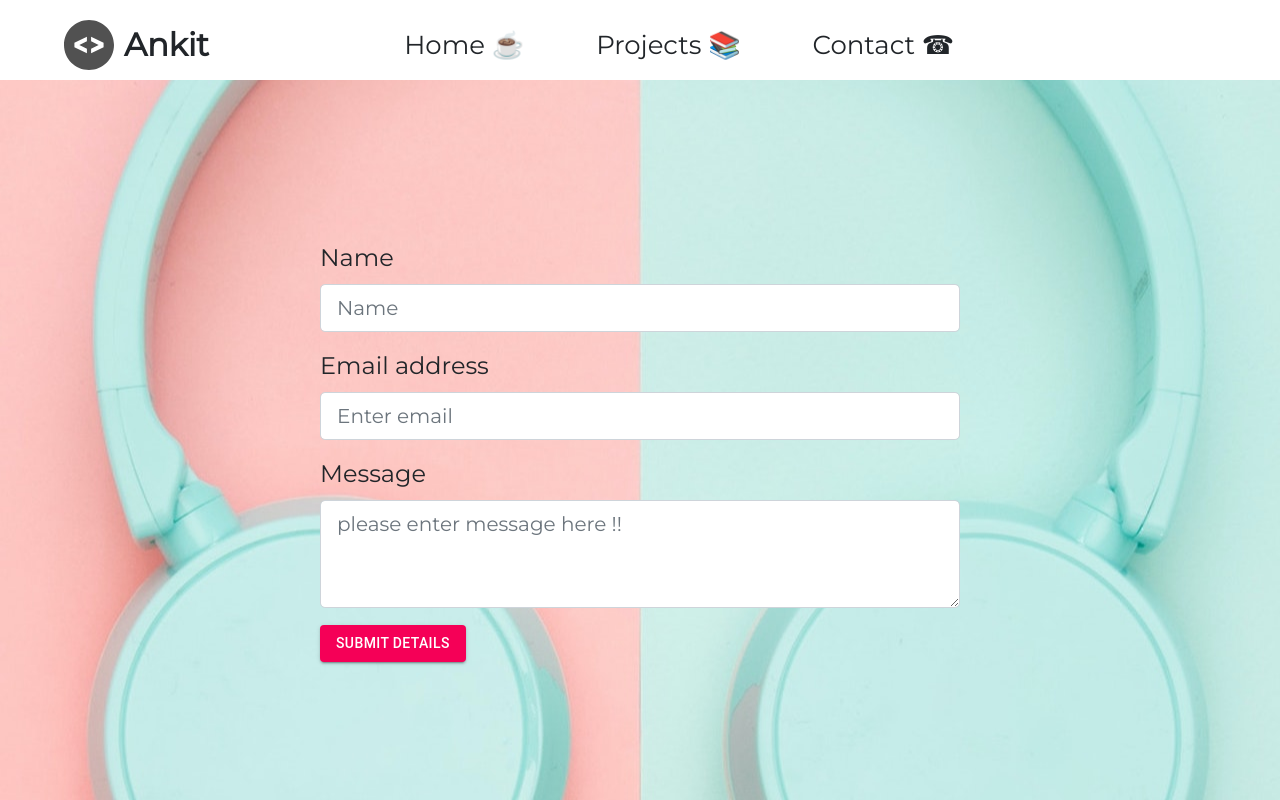
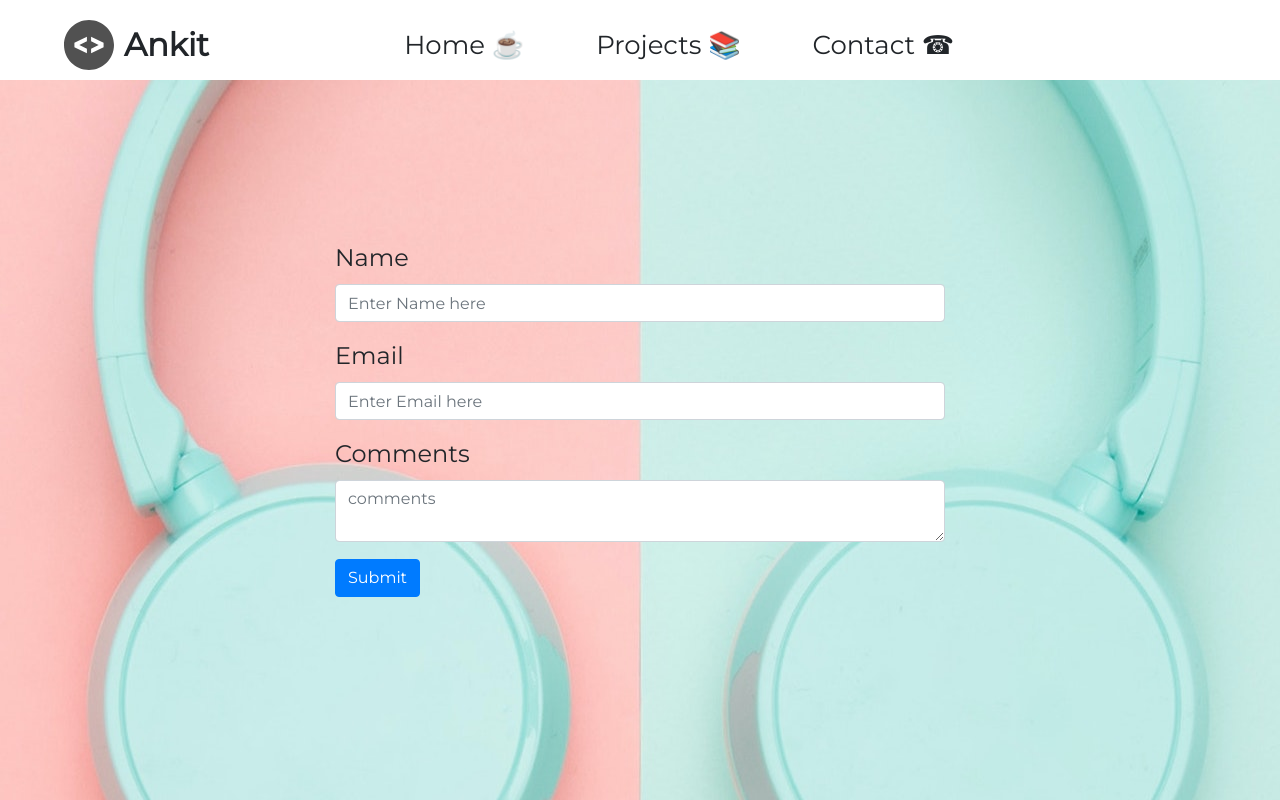
Before and after one commit to godspeed-7/portfolio, a React (Create React App) app: page /contact in a window 1280 px wide. Shown: the top 800 px of the page. Built offline with nearby package versions, Linux system fonts and the light colour scheme.

Commit message:
fixed more issues

```diff
--- a/package.json
+++ b/package.json
@@ -19,7 +19,8 @@
     "react-redux": "^7.2.2",
     "react-router-dom": "^5.2.0",
     "react-scripts": "4.0.1",
-    "web-vitals": "^0.2.4"
+    "web-vitals": "^0.2.4",
+    "yup": "^0.32.9"
   },
   "scripts": {
     "start": "react-scripts start",
--- a/src/app-router.jsx
+++ b/src/app-router.jsx
@@ -14,7 +14,6 @@ export default function AppRouter() {
         <Route path="/contact" component={Contact} />
         <Route path="/projects" component={Projects} />
       </Switch>
-      {/* <Footer /> */}
     </React.Fragment>
   );
 }
--- /dev/null
+++ b/src/common/form/input.jsx
@@ -0,0 +1,33 @@
+import React from 'react';
+import { Field } from 'formik';
+import Skeleton from 'react-loading-skeleton';
+
+export default function Input({ label, name, type, ...rest }) {
+  return (
+    <div className="form-group">
+      <label htmlFor={name}>{label}</label>
+      <Field name={name}>
+        {(props) => {
+          const { field, meta, form } = props;
+          const { isSubmitting } = form;
+          if (isSubmitting) return <Skeleton height={40} />;
+          return (
+            <div>
+              <input
+                type={type}
+                className="form-control"
+                id={name}
+                placeholder={name}
+                {...field}
+                {...rest}
+              />
+              {meta.touched && meta.error ? (
+                <div className="alert alert-danger">{meta.error}</div>
+              ) : null}
+            </div>
+          );
+        }}
+      </Field>
+    </div>
+  );
+}
--- /dev/null
+++ b/src/common/form/textArea.jsx
@@ -0,0 +1,32 @@
+import { Field } from 'formik';
+import React from 'react';
+import Skeleton from 'react-loading-skeleton';
+
+export default function TextArea({ label, name }) {
+  return (
+    <div className="form-group">
+      <label htmlFor="address">{label}</label>
+      <Field name={name}>
+        {(props) => {
+          const { field, meta, form } = props;
+          const { isSubmitting } = form;
+          if (isSubmitting) return <Skeleton height={40} />;
+          return (
+            <div>
+              <textarea
+                type="text"
+                className="form-control"
+                id={name}
+                placeholder={name}
+                {...field}
+              />
+              {meta.touched && meta.error ? (
+                <div className="alert alert-danger">{meta.error}</div>
+              ) : null}
+            </div>
+          );
+        }}
+      </Field>
+    </div>
+  );
+}
--- a/src/components/contact/contact.jsx
+++ b/src/components/contact/contact.jsx
@@ -1,15 +1,27 @@
 import React from 'react';
 import styles from './contact.module.css';
 import { backgrounds } from '../../assets/backgrounds';
-import { Form } from 'react-bootstrap';
 import Button from '@material-ui/core/Button';
-import useForm from '../../hooks/useForm';
+import { Formik, Form } from 'formik';
+import * as yup from 'yup';
+import Input from '../../common/form/input';
+import TextArea from '../../common/form/textArea';
 
 export default function Contact() {
-  const [values, handleChange] = useForm({ name: '', email: '', message: '' });
-  const handleSubmit = () => {
-    console.log('values are', values);
+  const onSubmit = (values) => {
+    console.log('submitted values', values);
   };
+  const initialValues = {
+    name: '',
+    email: '',
+    comments: '',
+  };
+  const validationSchema = yup.object({
+    name: yup.string().required(),
+    email: yup.string().required(),
+    comments: yup.string().required(),
+  });
+
   return (
     <div
       className={styles.container}
@@ -17,45 +29,37 @@ export default function Contact() {
         background: `url(${backgrounds[3]}) repeat center`,
       }}
     >
+      <div className="container">
+        <Formik
+          initialValues={initialValues}
+          onSubmit={onSubmit}
+          validationSchema={validationSchema}
+          enableReinitialize
+        >
           <Form>
-        <Form.Group size="lg" controlId="formBasicPassword">
-          <Form.Label>Name</Form.Label>
-          <Form.Control
+            <Input
+              label="Name"
+              name="name"
               type="text"
-            size="lg"
-            placeholder="Name"
-            name="name"
-            value={values.name}
-            onChange={handleChange}
+              placeholder="Enter Name here"
             />
-        </Form.Group>
-        <Form.Group controlId="formBasicEmail">
-          <Form.Label>Email address</Form.Label>
-          <Form.Control
+            <Input
+              label="Email"
+              name="email"
               type="email"
-            size="lg"
-            placeholder="Enter email"
-            name="email"
-            value={values.email}
-            onChange={handleChange}
+              placeholder="Enter Email here"
             />
-        </Form.Group>
-        <Form.Group controlId="exampleForm.ControlTextarea1">
-          <Form.Label>Message</Form.Label>
-          <Form.Control
-            as="textarea"
-            rows={3}
-            size="lg"
-            placeholder="please enter message here !!"
-            name="message"
-            value={values.message}
-            onChange={handleChange}
+            <TextArea
+              label="Comments"
+              name="comments"
+              placeholder="Enter comments here"
             />
-        </Form.Group>
-        <Button variant="contained" color="secondary" onClick={handleSubmit}>
-          Submit Details
-        </Button>
+            <button type="submit" className="btn btn-primary">
+              Submit
+            </button>
           </Form>
+        </Formik>
+      </div>
     </div>
   );
 }
```
Also changed, not shown: src/common/form/login-form.jsx (added, +35 -0 lines), src/common/form/radio.jsx (added, +38 -0 lines), src/common/form/select.jsx (added, +39 -0 lines), 2 other files (tests, documents, lock files or other folders). Lines whose indentation alone changed are shown as unchanged.
